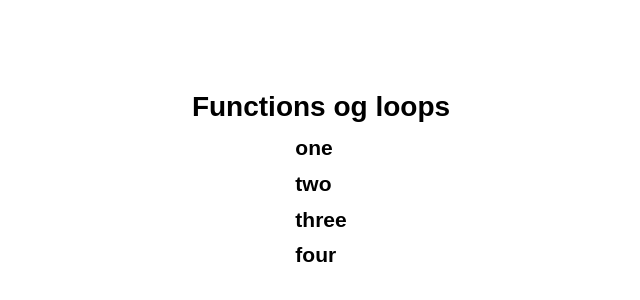
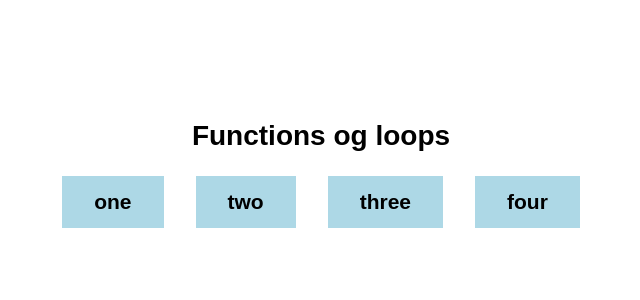
Before and after one commit to Frode10/Javascript-functions-og-loops, a plain HTML site: page index.html in a window 1280 px wide. Shown: the part 222-522 px from the top of the page, without its empty margins (319-959 px from the left). Drawn offline with Linux system fonts and the light colour scheme.

Commit message:
some css

```diff
--- a/style.css
+++ b/style.css
@@ -15,17 +15,13 @@ body {
     height:100vh;
 }
 
-.hiddenDiv_wrapper{
-    position: relative;
-    height:42px;
+h2 {
     display:flex;
-    justify-content: center;
-    align-items: center;
-    flex-direction: column;
-
-
+    flex-direction: row;
 }
 
-#hiddenDiv {
-    display:none;
+p {
+    margin:1rem;
+    padding:0.5rem 2rem;
+    background:lightblue;
 }
```
